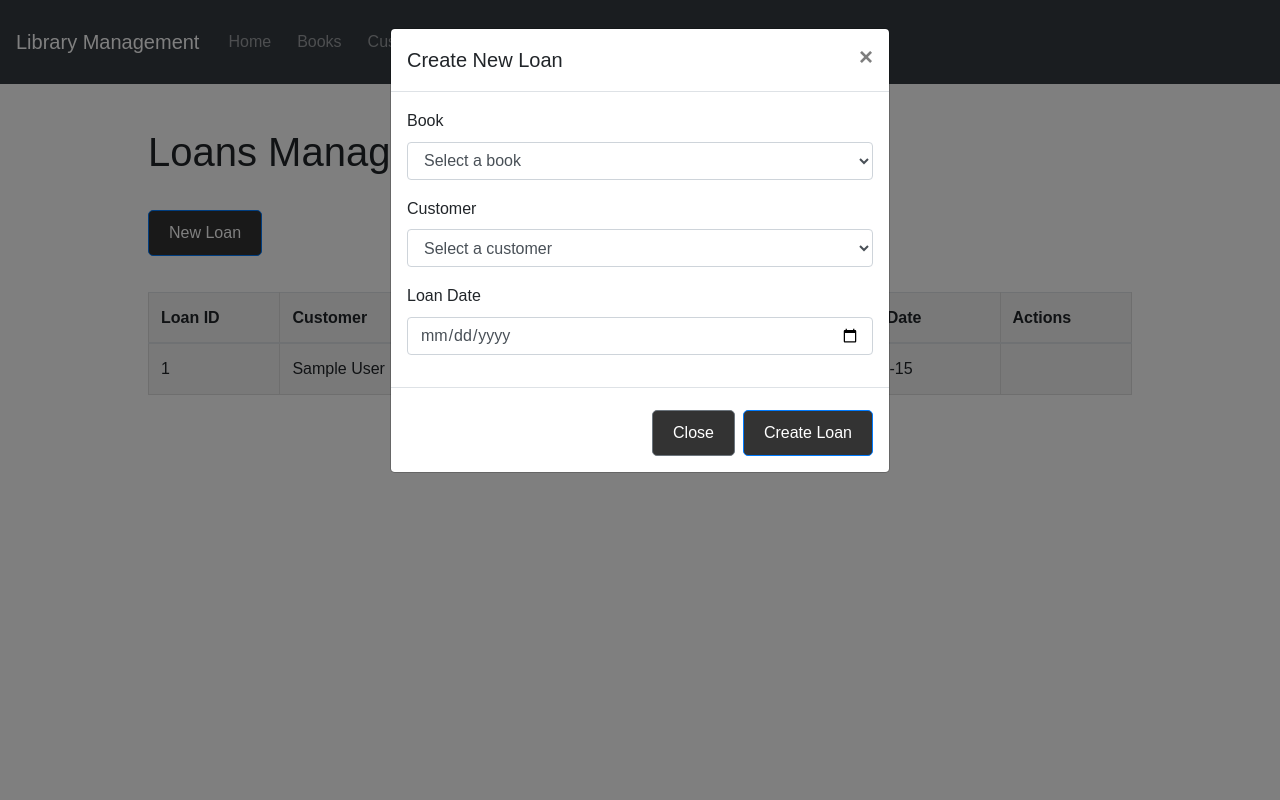
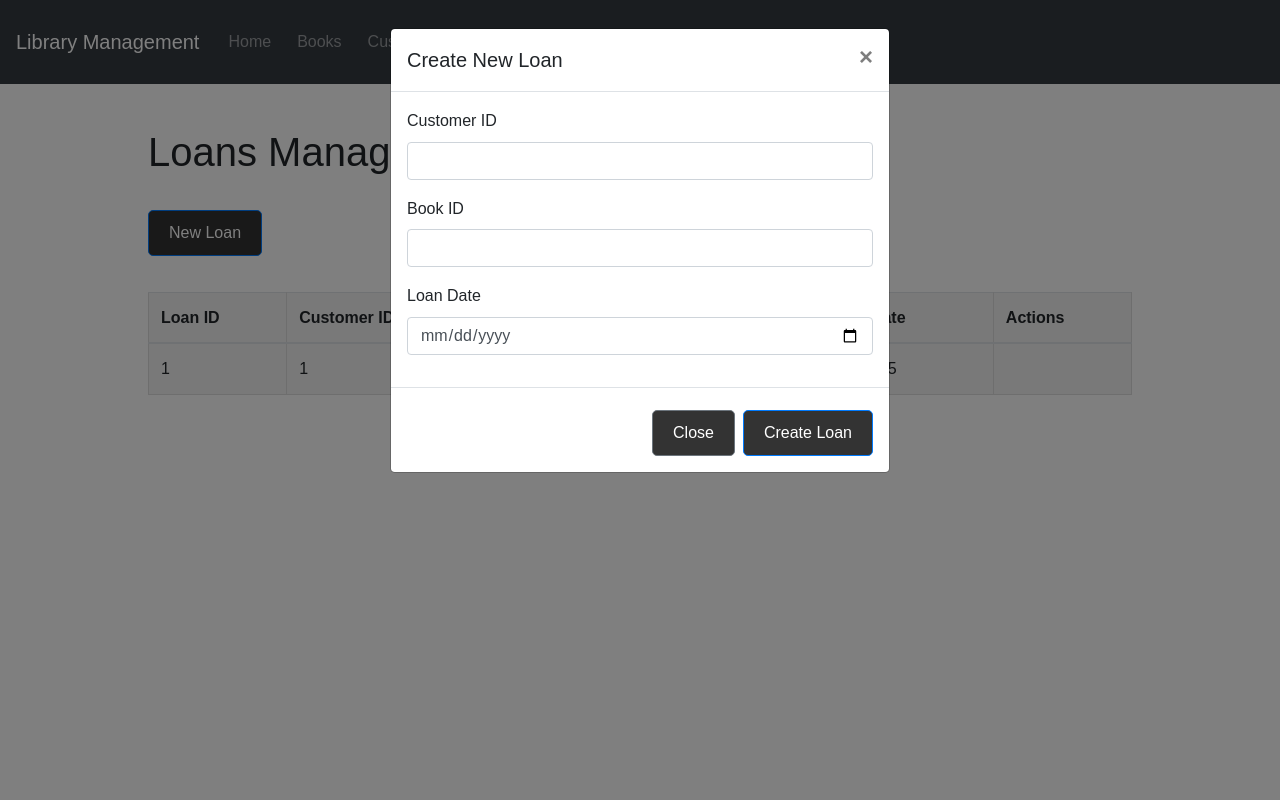
Before and after one commit to aniklidetz/FlaskLibraryManager-Backend, a Flask app: page /web/loans in a window 1280 px wide, after a click on "New Loan". Run offline with Flask 3, Linux system fonts and the light colour scheme; tables that the repository leaves empty hold one stand-in row (values such as "Sample post"); some libraries are stand-ins or nearby versions.

Commit message:
Restored to '4c62b1ac9fa7578e7cc69a00d135990eec21370c'

```diff
--- a/routes.py
+++ b/routes.py
@@ -35,21 +35,6 @@
             } for book in books])
     except Exception as e:
         logger.error(f"Error in books route: {str(e)}")
-        return jsonify({'error': 'An error occurred'}), 500
-
-@app.route('/books/active', methods=['GET'])
-def active_books():
-    try:
-        books = Book.query.filter_by(is_active=True).all()
-        return jsonify([{
-            'book_id': book.book_id,
-            'name': book.name,
-            'author': book.author,
-            'year_published': book.year_published,
-            'book_type': book.book_type
-        } for book in books])
-    except Exception as e:
-        logger.error(f"Error in active_books route: {str(e)}")
         return jsonify({'error': 'An error occurred'}), 500
 
 @app.route('/books/search', methods=['GET'])
@@ -104,20 +89,6 @@
         logger.error(f"Error in customers route: {str(e)}")
         return jsonify({'error': 'An error occurred'}), 500
 
-@app.route('/customers/active', methods=['GET'])
-def active_customers():
-    try:
-        customers = Customer.query.filter_by(is_active=True).all()
-        return jsonify([{
-            'customer_id': customer.customer_id,
-            'name': customer.name,
-            'city': customer.city,
-            'age': customer.age
-        } for customer in customers])
-    except Exception as e:
-        logger.error(f"Error in active_customers route: {str(e)}")
-        return jsonify({'error': 'An error occurred'}), 500
-
 @app.route('/customers/search', methods=['GET'])
 def search_customers():
     try:
@@ -153,12 +124,6 @@
             customer = Customer.query.get(data['customer_id'])
             if not book or not customer or not book.is_active or not customer.is_active:
                 return jsonify({'message': 'Invalid book or customer'}), 400
-
-            # Check book availability
-            active_loan = Loan.query.filter_by(book_id=data['book_id'], return_date=None).first()
-            if active_loan:
-                return jsonify({'message': 'Book is not available'}), 400
-
             new_loan = Loan(
                 customer_id=data['customer_id'],
                 book_id=data['book_id'],
--- a/static/js/script.js
+++ b/static/js/script.js
@@ -1,4 +1,5 @@
 document.addEventListener('DOMContentLoaded', function() {
+    // Add event listeners or other JavaScript functionality here
     console.log('DOM fully loaded and parsed');
 });
 
@@ -82,66 +83,11 @@
     }
 }
 
-function populateBookDropdown() {
-    fetch('/books/active')
-        .then(response => response.json())
-        .then(data => {
-            const bookSelect = document.getElementById('bookSelect');
-            bookSelect.innerHTML = '<option value="">Select a book</option>';
-            data.forEach(book => {
-                const option = document.createElement('option');
-                option.value = book.book_id;
-                option.textContent = `${book.name} by ${book.author}`;
-                bookSelect.appendChild(option);
-            });
-        });
-}
-
-function populateCustomerDropdown() {
-    fetch('/customers/active')
-        .then(response => response.json())
-        .then(data => {
-            const customerSelect = document.getElementById('customerSelect');
-            customerSelect.innerHTML = '<option value="">Select a customer</option>';
-            data.forEach(customer => {
-                const option = document.createElement('option');
-                option.value = customer.customer_id;
-                option.textContent = `${customer.name} (${customer.city})`;
-                customerSelect.appendChild(option);
-            });
-        });
-}
-
-function checkBookAvailability(bookId) {
-    return fetch(`/loans`)
-        .then(response => response.json())
-        .then(loans => {
-            const activeLoans = loans.filter(loan => loan.book_id == bookId && !loan.return_date);
-            return activeLoans.length === 0;
-        });
-}
-
 function createLoan() {
-    const bookId = document.getElementById('bookSelect').value;
-    const customerId = document.getElementById('customerSelect').value;
-    const loanDate = document.getElementById('loanDate').value;
-
-    if (!bookId || !customerId || !loanDate) {
-        alert('Please fill in all fields');
-        return;
-    }
-
-    checkBookAvailability(bookId)
-        .then(isAvailable => {
-            if (!isAvailable) {
-                alert('This book is currently unavailable');
-                return;
-            }
-
     const loanData = {
-                book_id: bookId,
-                customer_id: customerId,
-                loan_date: loanDate
+        customer_id: document.getElementById('customerID').value,
+        book_id: document.getElementById('bookID').value,
+        loan_date: document.getElementById('loanDate').value
     };
 
     fetch('/loans', {
@@ -158,13 +104,5 @@
     })
     .catch((error) => {
         console.error('Error:', error);
-                alert('An error occurred while creating the loan');
-            });
     });
 }
-
-// Initialize dropdowns when the loans page loads
-if (document.getElementById('bookSelect')) {
-    populateBookDropdown();
-    populateCustomerDropdown();
-}
--- a/templates/loans.html
+++ b/templates/loans.html
@@ -11,8 +11,8 @@
     <thead>
         <tr>
             <th>Loan ID</th>
-            <th>Customer</th>
-            <th>Book</th>
+            <th>Customer ID</th>
+            <th>Book ID</th>
             <th>Loan Date</th>
             <th>Return Date</th>
             <th>Actions</th>
@@ -22,8 +22,8 @@
         {% for loan in loans %}
         <tr>
             <td>{{ loan.loan_id }}</td>
-            <td>{{ loan.customer.name }}</td>
-            <td>{{ loan.book.name }}</td>
+            <td>{{ loan.customer_id }}</td>
+            <td>{{ loan.book_id }}</td>
             <td>{{ loan.loan_date }}</td>
             <td>{{ loan.return_date if loan.return_date else 'Not returned' }}</td>
             <td>
@@ -49,16 +49,12 @@
             <div class="modal-body">
                 <form id="newLoanForm">
                     <div class="form-group">
-                        <label for="bookSelect">Book</label>
-                        <select class="form-control" id="bookSelect" required>
-                            <option value="">Select a book</option>
-                        </select>
+                        <label for="customerID">Customer ID</label>
+                        <input type="number" class="form-control" id="customerID" required>
                     </div>
                     <div class="form-group">
-                        <label for="customerSelect">Customer</label>
-                        <select class="form-control" id="customerSelect" required>
-                            <option value="">Select a customer</option>
-                        </select>
+                        <label for="bookID">Book ID</label>
+                        <input type="number" class="form-control" id="bookID" required>
                     </div>
                     <div class="form-group">
                         <label for="loanDate">Loan Date</label>
@@ -74,13 +70,3 @@
     </div>
 </div>
 {% endblock %}
-
-{% block scripts %}
-<script src="{{ url_for('static', filename='js/script.js') }}"></script>
-<script>
-    document.addEventListener('DOMContentLoaded', function() {
-        populateBookDropdown();
-        populateCustomerDropdown();
-    });
-</script>
-{% endblock %}
```
Lines whose indentation alone changed are shown as unchanged.
